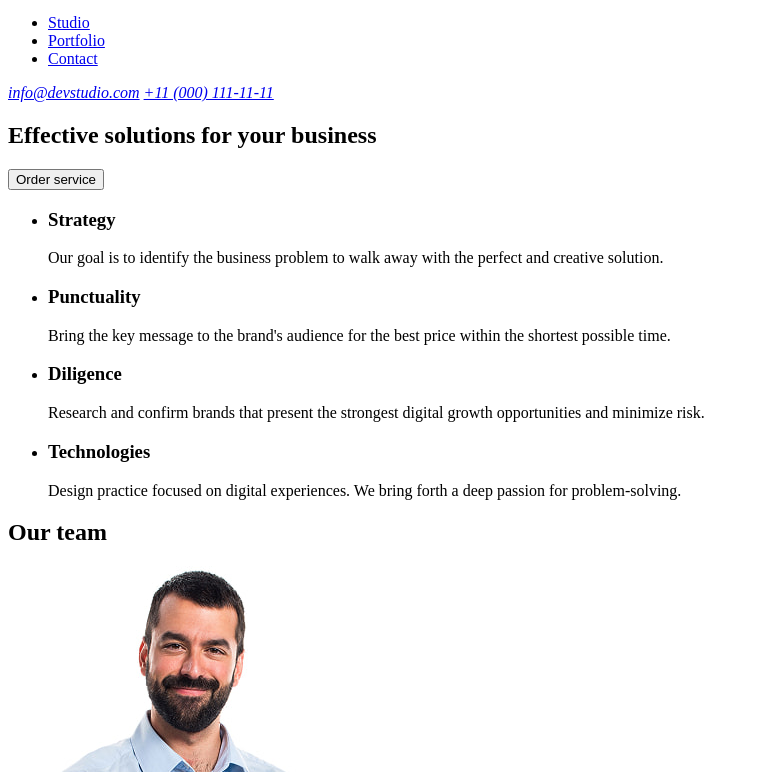
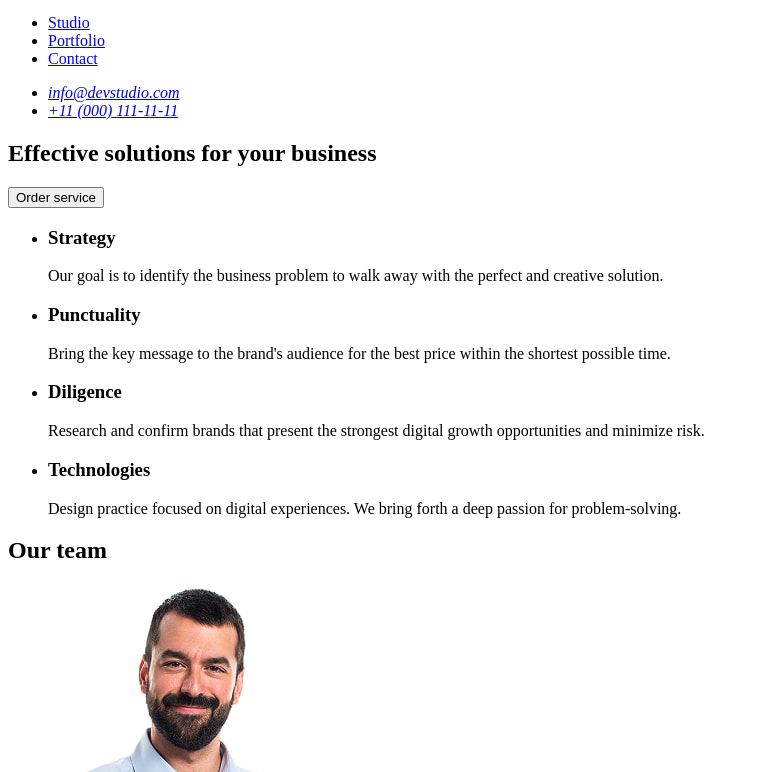
Before and after one commit to V1talii23/goit-markup-hw-01, a plain HTML site: page index.html in a window 1280 px wide. Shown: the part 28-800 px from the top of the page, without its empty margins (0-759 px from the left). Drawn offline with Linux system fonts and the light colour scheme.

Commit message:
improve address

```diff
--- a/index.html
+++ b/index.html
@@ -16,10 +16,18 @@
         </ul>
       </nav>
       <address>
-        <a class="contact-link" href="mailto:info@devstudio.com"
-          >info@devstudio.com</a
-        >
-        <a class="contact-link" href="tel:+110001111111">+11 (000) 111-11-11</a>
+        <ul>
+          <li>
+            <a class="contact-link" href="mailto:info@devstudio.com"
+              >info@devstudio.com</a
+            >
+          </li>
+          <li>
+            <a class="contact-link" href="tel:+110001111111"
+              >+11 (000) 111-11-11</a
+            >
+          </li>
+        </ul>
       </address>
     </header>
     <main>
```
